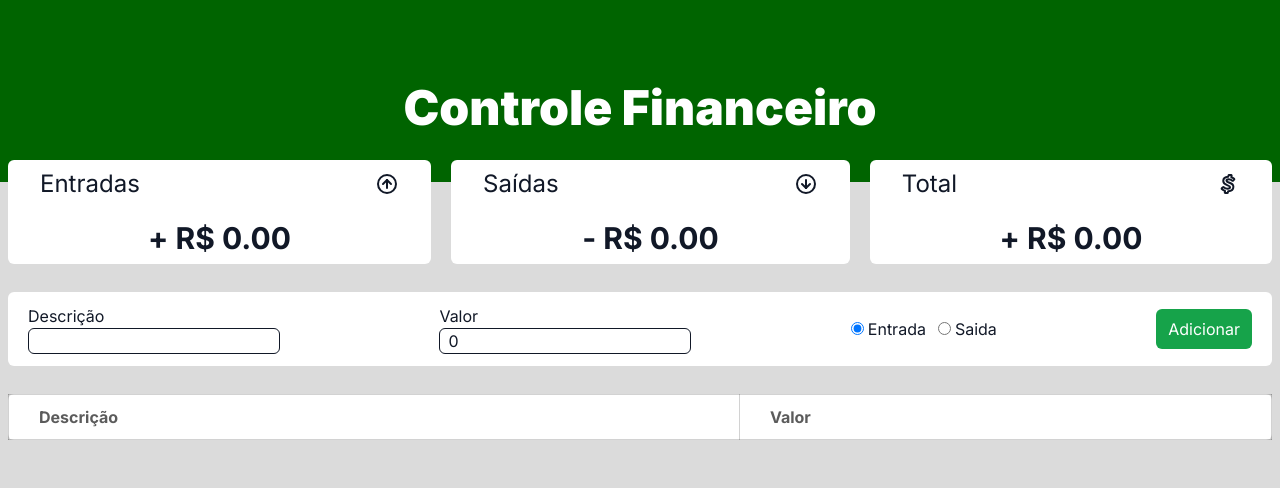
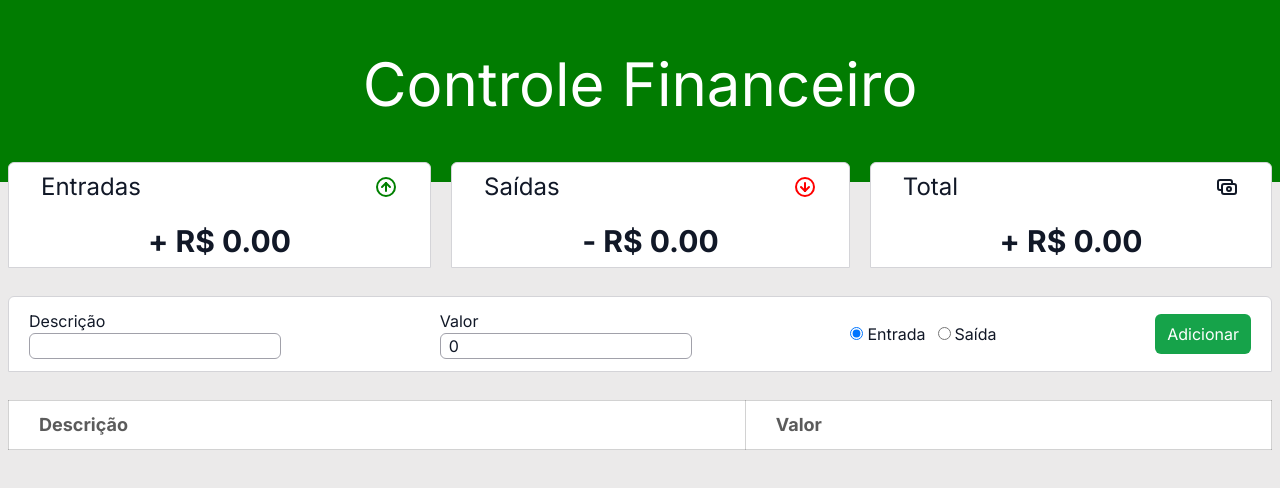
Before and after one commit to thiagocainelli/personal-finances, a Next.js app: page / in a window 1280 px wide. Shown: the part 138-626 px from the top of the page. Built offline with nearby package versions, Linux system fonts and the light colour scheme.

Commit message:
Finishing the project

```diff
--- a/src/app/page.tsx
+++ b/src/app/page.tsx
@@ -3,21 +3,15 @@
 import Cards from "@/components/Cards";
 import Descriptions from "@/components/Descriptions";
 import Table from "@/components/Table";
-import { IconCircleArrowUp, IconCircleArrowDown, IconBrandCashapp } from "@tabler/icons-react";
-import { useEffect, useState } from "react";
+import { IconCircleArrowUp, IconCircleArrowDown, IconCash } from "@tabler/icons-react";
+import { useState } from "react";
 import './styles/Home.css'
 
-interface StoredData {
-  operations: any[];
-  totalDepositValue: number;
-  totalOutputValue: number;
-  difference: number;
-}
 
 export default function Home() {
 
   const [description, setDescription] = useState<string>("")
-  const [value, setValue] = useState<number> (0)
+  const [value, setValue] = useState<number>(0)
   const [operations, setOperations] = useState<any[]>([])
   const [selectedOption, setSelectedOption] = useState<string>("deposit")
   const [totalDepositValue, setTotalDepositValue] = useState<number>(0)
@@ -91,22 +85,22 @@ export default function Home() {
       const totalValue = Number(filteredOperations.reduce((current: number, operation: any) => current + operation.value, 0));
       return totalValue;
     } else {
-      return 0; // Ou outro valor padrão, caso operations seja undefined ou null
+      return 0;
     }
   };
 
 
   return (
-    <main className="background flex min-h-screen w-screen max-w-full items-center justify-center ">
+    <main className="background flex min-h-screen w-screen max-w-full items-center justify-center">
 
-      <div className="flex flex-col gap-7 max-w-7xl w-full h-full px-2 my-[50px]">
+      <div className="flex flex-col gap-7 max-w-7xl w-full h-full px-2 my-[30px]">
 
-        <h1 className="text-white text-5xl text-center font-black">Controle Financeiro</h1>
+        <h1 className="text-white text-6xl text-center mt-[-20px] mb-5">Controle Financeiro</h1>
 
         <div className="flex flex-wrap gap-5">
-          <Cards text="Entradas" icon={<IconCircleArrowUp/>} sign="+" totalValue={calculateTotalValue("green")}/>
-          <Cards text="Saídas" icon={<IconCircleArrowDown/>} sign="-" totalValue={calculateTotalValue("red")}/>
-          <Cards text="Total" icon={<IconBrandCashapp/>} sign={difference >= 0 ? "+" : "-"} totalValue={difference}/>
+          <Cards text="Entradas" icon={<IconCircleArrowUp color="green"/>} sign="+" totalValue={calculateTotalValue("green")}/>
+          <Cards text="Saídas" icon={<IconCircleArrowDown color="red"/>} sign="-" totalValue={calculateTotalValue("red")}/>
+          <Cards text="Total" icon={<IconCash/>} sign={difference >= 0 ? "+" : "-"} totalValue={difference}/>
         </div>
 
         <div>
--- a/src/app/styles/Home.css
+++ b/src/app/styles/Home.css
@@ -1,3 +1,3 @@
 .background {
-    background-image: linear-gradient(to top, rgb(219, 219, 219) 60%, darkgreen 40%);
+    background-image: linear-gradient(to top, rgb(235, 234, 234) 60%, rgb(1, 124, 1) 40%);
 }
--- a/src/components/Cards/index.tsx
+++ b/src/components/Cards/index.tsx
@@ -11,7 +11,7 @@ export default function Cards ({text, icon, totalValue, sign}: CardsType) {
 
     return (
         <>
-            <div className="flex flex-col gap-5 grow min-w-[320px] rounded-md bg-white text-gray-900 py-2 px-3">
+            <div className="flex flex-col gap-5 grow min-w-[320px] rounded-t-md bg-white text-gray-900 py-2 px-3 border border-zinc-300">
                 <p className="flex w-full justify-between px-5 items-center text-2xl">{text}{icon}</p>
                 <p className="text-3xl font-bold text-center">{sign} R$ {formatedValue}</p>
             </div>
--- a/src/components/Descriptions/index.tsx
+++ b/src/components/Descriptions/index.tsx
@@ -12,11 +12,11 @@ interface InputsTypes {
 export default function Descriptions ({description, setDescription, value, setValue, clickButton, selectedOption, setSelectedOption}: InputsTypes) {
     return (
         <>
-            <div className="flex flex-col gap-3 items-center justify-between md:flex-row px-5 py-3 text-gray-900 bg-white rounded-md">
+            <div className="flex flex-col gap-3 items-center justify-between md:flex-row px-5 py-3 text-gray-900 bg-white rounded-t-md border border-zinc-300">
                 <div>
                     <p>Descrição</p>
                     <input
-                        className="border border-gray-900 rounded-md outline-none px-2"
+                        className="border border-zinc-400 rounded-md outline-none px-2"
                         type="text"
                         value={description}
                         onChange={(ev) => setDescription(ev.target.value)}
@@ -26,7 +26,7 @@ export default function Descriptions ({description, setDescription, value, setVa
                 <div>
                     <p>Valor</p>
                     <input
-                        className="border border-gray-900 rounded-md outline-none px-2"
+                        className="border border-zinc-400 rounded-md outline-none px-2"
                         type="number"
                         value={value}
                         onChange={(ev) => setValue(ev.target.value)}
@@ -55,7 +55,7 @@ export default function Descriptions ({description, setDescription, value, setVa
                             checked={selectedOption === "out"}
                             onChange={(ev) => setSelectedOption(ev.target.value)}
                         />
-                        <label className="ms-1" htmlFor="outMoney">Saida</label>
+                        <label className="ms-1" htmlFor="outMoney">Saída</label>
                     </div>
                 </div>
 
--- a/src/components/Table/index.tsx
+++ b/src/components/Table/index.tsx
@@ -11,7 +11,7 @@ export default function Table ({operations, remove}: TableTypes) {
 
     return (
         <>
-            <table className="w-full rounded-md">
+            <table className="w-full text-sm md:text-md lg:text-lg">
                <thead>
                     <tr>
                         <th>Descrição</th>
@@ -24,7 +24,7 @@ export default function Table ({operations, remove}: TableTypes) {
                     {operations && operations.map((operation: any) => (
                         <tr key={operation.id}>
                             <td>{operation.description}</td>
-                            <td className={operation.valueColor === "green" ? "text-green-600" : "text-red-600"}>
+                            <td className={`${operation.valueColor === "green" ? "text-green-600" : "text-red-600"}`}>
                                 {operation.valueColor === "green" ? "+" : "-"} R$ {operation.value.toFixed(2)}
                             </td>
                             <td className="w-[15%]">
```
Also changed, not shown: 1 other file (tests, documents, lock files or other folders).
